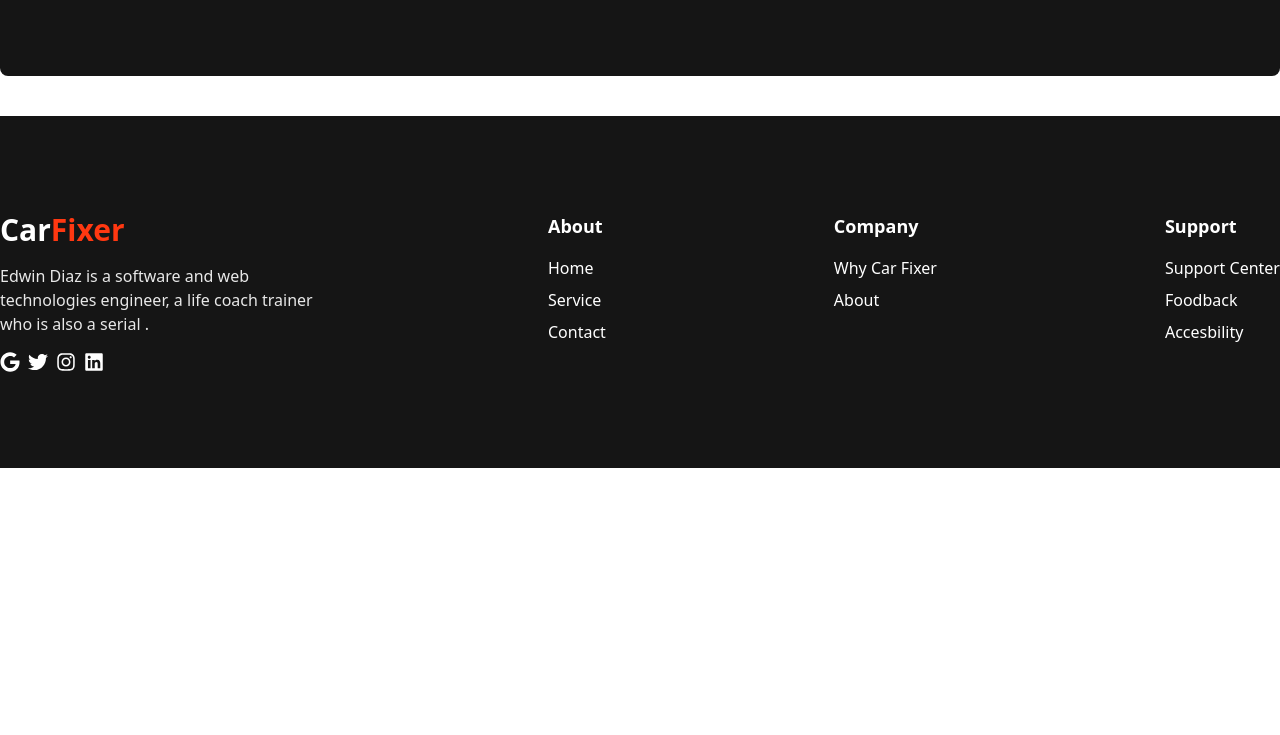
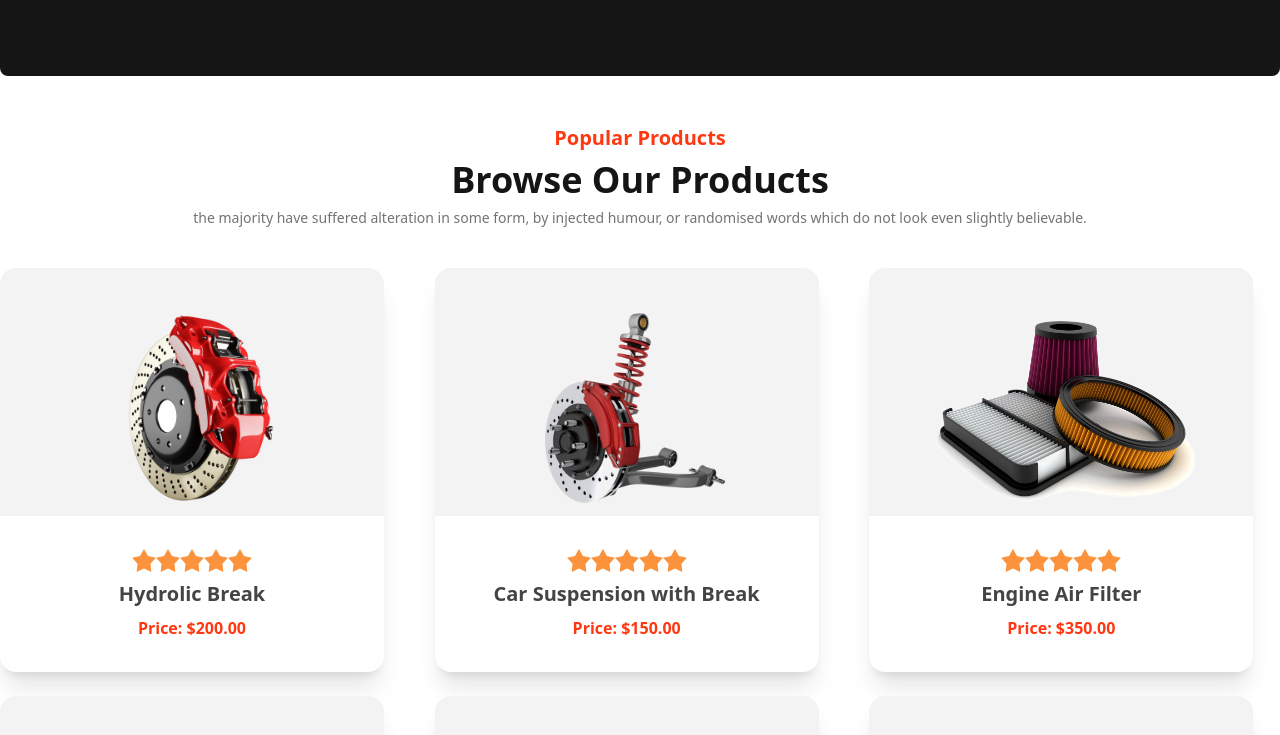
Before and after one commit to SabbirHossain-28/car-fixer-project, a React (Vite) app: page / in a window 1280 px wide. Shown: the part 1600-2335 px from the top of the page. Before the commit the page ends 2068 px from the top, so only its background shows below. Built offline with nearby package versions, Linux system fonts and the light colour scheme; no server answers.

Commit message:
create products section with card view

```diff
--- a/src/Components/ContactInfo/ContactInfo.jsx
+++ b/src/Components/ContactInfo/ContactInfo.jsx
@@ -26,8 +26,6 @@ const ContactInfo = () => {
                         <p className="text-white text-2xl font-bold">Liza Street, New York</p>
                     </div>
                 </div>
-                <dvi></dvi>
-                <dvi></dvi>
             </div>
         </div>
     );
--- /dev/null
+++ b/src/Components/Products/ProductCard.jsx
@@ -0,0 +1,53 @@
+import PropTypes from "prop-types";
+
+const ProductCard = ({ product }) => {
+  const { img, product_name, price, rating } = product;
+
+  // Function to generate an array of rating inputs based on the product's rating
+  const renderRatingInputs = () => {
+    const ratingInputs = [];
+    // Loop through each possible rating
+    for (let i = 1; i <= 5; i++) {
+      // Check if the current rating is less than or equal to the product's rating
+      const isChecked = i <= Math.round(parseFloat(rating)); // Convert rating to a number and round it
+      ratingInputs.push(
+        <input
+          key={i}
+          type="radio"
+          name={`rating-${product_name}`} // Use a unique name for each product's rating
+          className="mask mask-star-2 bg-orange-400"
+          checked={isChecked}
+          readOnly // Make the inputs readonly to prevent user interaction
+        />
+      );
+    }
+    return ratingInputs;
+  };
+console.log(renderRatingInputs());
+  return (
+    <div>
+      <div className="card w-96 bg-base-100 shadow-xl">
+        <figure className="px-10 pt-10 bg-[#F3F3F3]">
+          <img src={img} alt="service_image" className="rounded-xl h-52" />
+        </figure>
+        <div className="card-body text-center">
+          <div className="rating flex justify-center">
+            {renderRatingInputs()}
+          </div>
+          <h2 className="card-title text-[#444444] font-bold flex justify-center">
+            {product_name}
+          </h2>
+          <div className="card-actions">
+            <p className="text-[#FF3811] font-bold">Price: ${price}</p>
+          </div>
+        </div>
+      </div>
+    </div>
+  );
+};
+
+ProductCard.propTypes = {
+  product: PropTypes.object.isRequired,
+};
+
+export default ProductCard;
--- /dev/null
+++ b/src/Components/Products/Products.jsx
@@ -0,0 +1,63 @@
+import product1 from "../../assets/images/products/1.png";
+import product2 from "../../assets/images/products/2.png";
+import product3 from "../../assets/images/products/3.png";
+import product4 from "../../assets/images/products/4.png";
+import product5 from "../../assets/images/products/5.png";
+import product6 from "../../assets/images/products/6.png";
+import ProductCard from "./ProductCard";
+const Products = () => {
+    const products=[
+        {
+            "img":product1,
+            "product_name":"Hydrolic Break",
+            "price":"200.00",
+            "rating":"5.00",
+        },
+        {
+            "img":product2,
+            "product_name":"Car Suspension with Break",
+            "price":"150.00",
+            "rating":"5.00",
+        },
+        {
+            "img":product3,
+            "product_name":"Engine Air Filter",
+            "price":"350.00",
+            "rating":"5.00",
+        },
+        {
+            "img":product4,
+            "product_name":"Battery",
+            "price":"550.00",
+            "rating":"5.00",
+        },
+        {
+            "img":product5,
+            "product_name":"Car Tyre",
+            "price":"250.00",
+            "rating":"4.00",
+        },
+        {
+            "img":product6,
+            "product_name":"Car Engine Plug",
+            "price":"250.00",
+            "rating":"5.00",
+        },
+    ]
+    return (
+        <div className="mt-12">
+            <div className="text-center space-y-2 mb-10">
+                <h4 className="text-xl text-[#FF3811] font-bold">Popular Products</h4>
+                <h2 className="text-4xl text-[#151515] font-bold">Browse Our Products</h2>
+                <p className="text-sm text-[#737373]">the majority have suffered alteration in some form, by injected humour, or randomised words which do not look even slightly believable. </p>
+            </div>
+            <div className="grid grid-cols-1 md:grid-cols-3 gap-6">
+                {
+                    products.map((product,idx)=><ProductCard key={idx} product={product}></ProductCard>)
+                }
+            </div>
+        </div>
+    );
+};
+
+export default Products;
--- a/src/Pages/Home/Home.jsx
+++ b/src/Pages/Home/Home.jsx
@@ -1,6 +1,7 @@
 import AboutUs from "../../Components/AboutUs/AboutUs";
 import Banner from "../../Components/Banner/Banner";
 import ContactInfo from "../../Components/ContactInfo/ContactInfo";
+import Products from "../../Components/Products/Products";
 import ServiceArea from "../../Components/ServiceArea/ServiceArea";
 import Footer from "../../Shared/Footer/Footer";
 import Navbar from "../../Shared/Header/Navbar";
@@ -14,6 +15,7 @@ const Home = () => {
             <AboutUs></AboutUs>
             <ServiceArea></ServiceArea>
             <ContactInfo></ContactInfo>
+            <Products></Products>
             </div>
             <Footer></Footer>
         </div>
```
